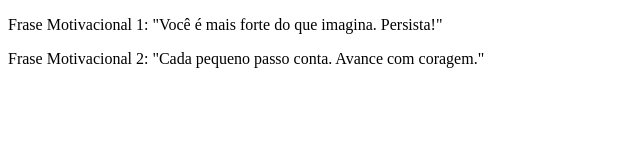
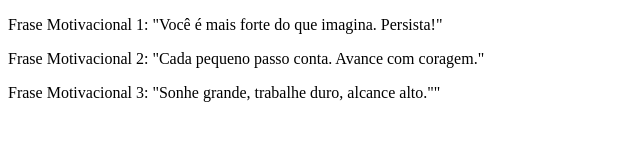
Before and after one commit to CarvGabriel/ProjetoModulo1, a plain HTML site: page index.html in a window 1280 px wide. Shown: the whole page, without its empty margins (0-640 px from the left). Drawn offline with Linux system fonts and the light colour scheme.

Commit message:
Frase Motivacional 3

```diff
--- a/index.html
+++ b/index.html
@@ -8,5 +8,6 @@
 <body>
     <p>Frase Motivacional 1: "Você é mais forte do que imagina. Persista!"</p>
     <p>Frase Motivacional 2: "Cada pequeno passo conta. Avance com coragem."</p>
+    <p>Frase Motivacional 3: "Sonhe grande, trabalhe duro, alcance alto.""</p>
 </body>
 </html>
```
